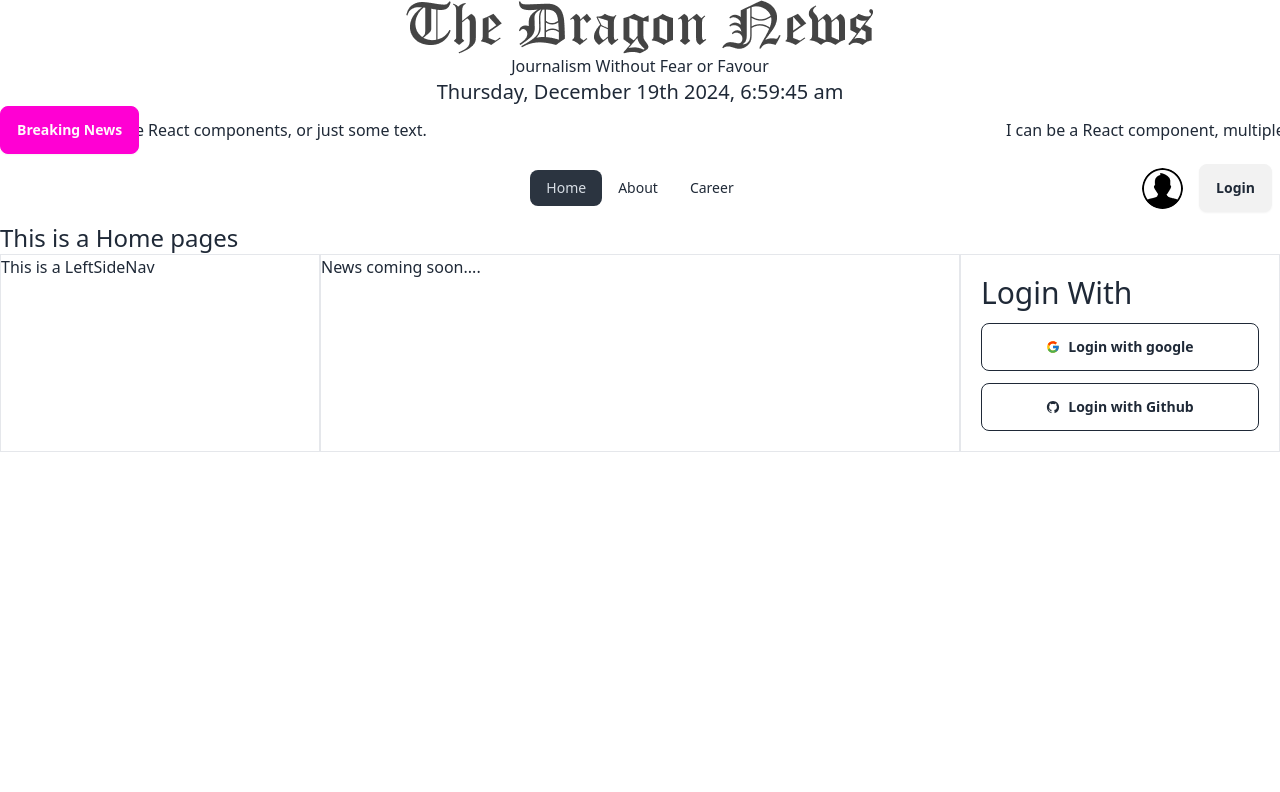
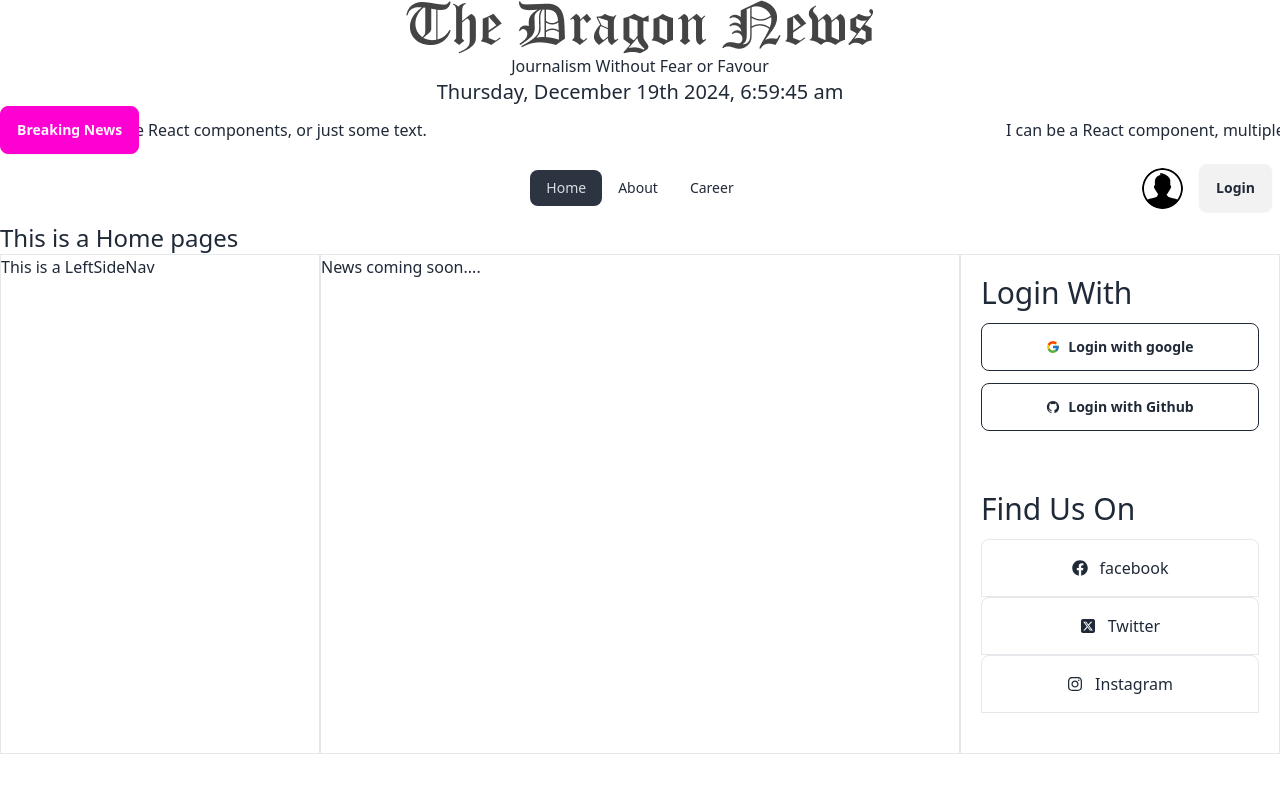
Before and after one commit to bharatroy4D/react-dragon-news, a React (Vite) app: page / in a window 1280 px wide. Shown: the top 792 px of the page. Built offline with nearby package versions, Linux system fonts and the light colour scheme.

Commit message:
find us on secttion added

```diff
--- a/src/components/shared/rightSideNav/RightSideNav.jsx
+++ b/src/components/shared/rightSideNav/RightSideNav.jsx
@@ -1,24 +1,48 @@
 import React from 'react';
 import { FcGoogle } from "react-icons/fc";
 import { IoLogoGithub } from "react-icons/io";
+import { FaFacebook } from "react-icons/fa";
+import { FaSquareXTwitter } from "react-icons/fa6";
+import { FaInstagram } from "react-icons/fa6";
+
+
+
 
 
 
 const RightSideNav = () => {
     return (
         <div>
-            <div className='m-5'>
-                <h3 className="text-3xl mb-3">Login With</h3>
+            {/* LOGIN DIV */}
+            <div className='p-5 space-y-3 mb-5'>
+                <h3 className="text-3xl ">Login With</h3>
                 <button className="btn btn-outline w-full">
                     <FcGoogle></FcGoogle>
                     <span>Login with google</span>
                 </button>
-                <button className="btn btn-outline w-full mt-3">
+                <button className="btn btn-outline w-full ">
                     <IoLogoGithub ></IoLogoGithub>
                     <span>Login with Github</span>
                 </button>
             </div>
+            {/* Find us div */}
+            <div className='p-5  mb-5'>
+                <h3 className="text-3xl mb-3">Find Us On</h3>
+               <a className='flex items-center justify-center border rounded-t-lg p-4 ' href="">
+                    <FaFacebook className='mr-3'></FaFacebook>
+                    <span>facebook</span>
+               </a>
+               <a className='flex items-center justify-center border rounded-t-lg p-4 ' href="">
+                    <FaSquareXTwitter className='mr-3'></FaSquareXTwitter>
+                    <span>Twitter</span>
+               </a>
+               <a className='flex items-center justify-center border rounded-t-lg p-4 ' href="">
+                    <FaInstagram className='mr-3'></FaInstagram>
+                    <span>Instagram</span>
+               </a>
+            </div>
         </div>
+
     );
 };
 
```
